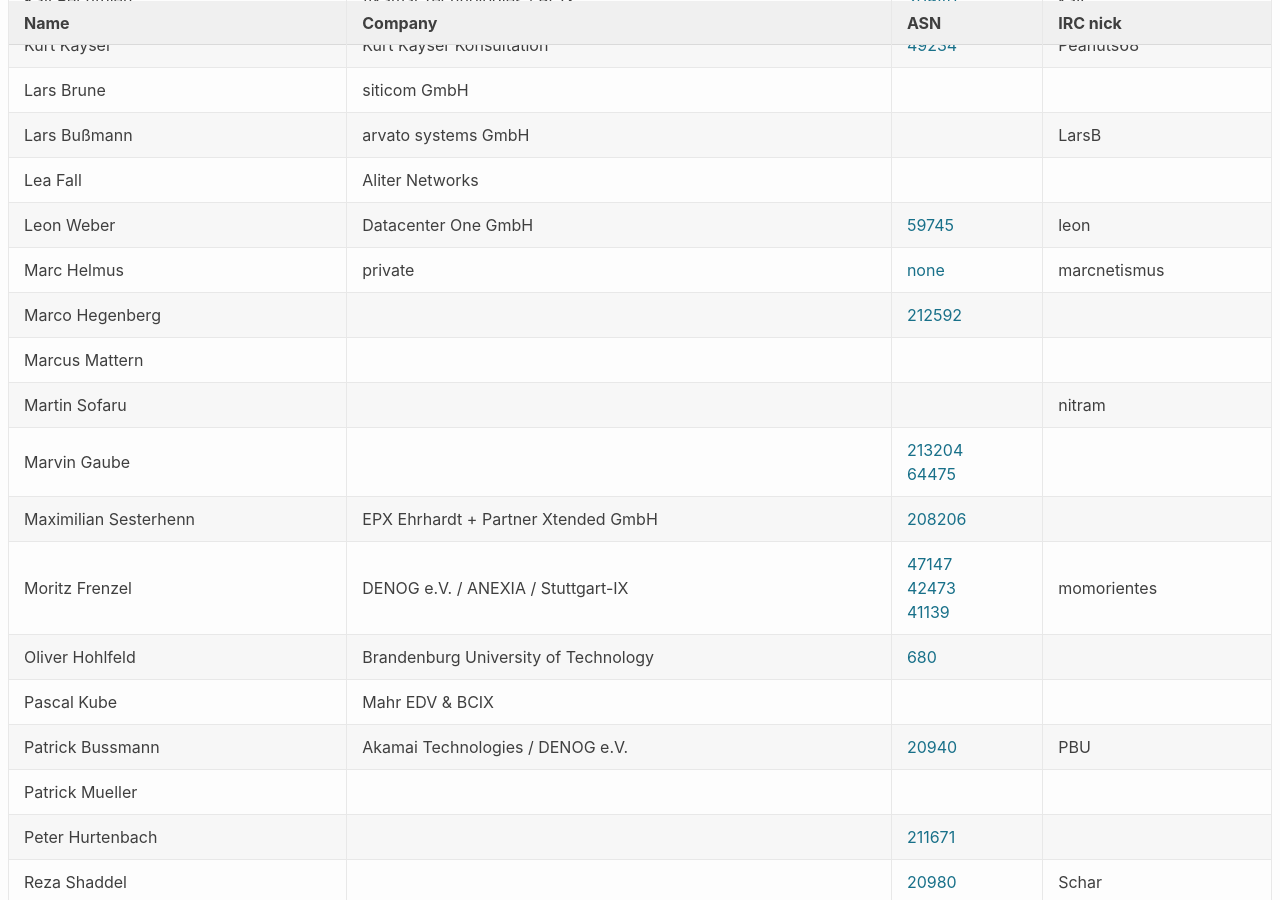
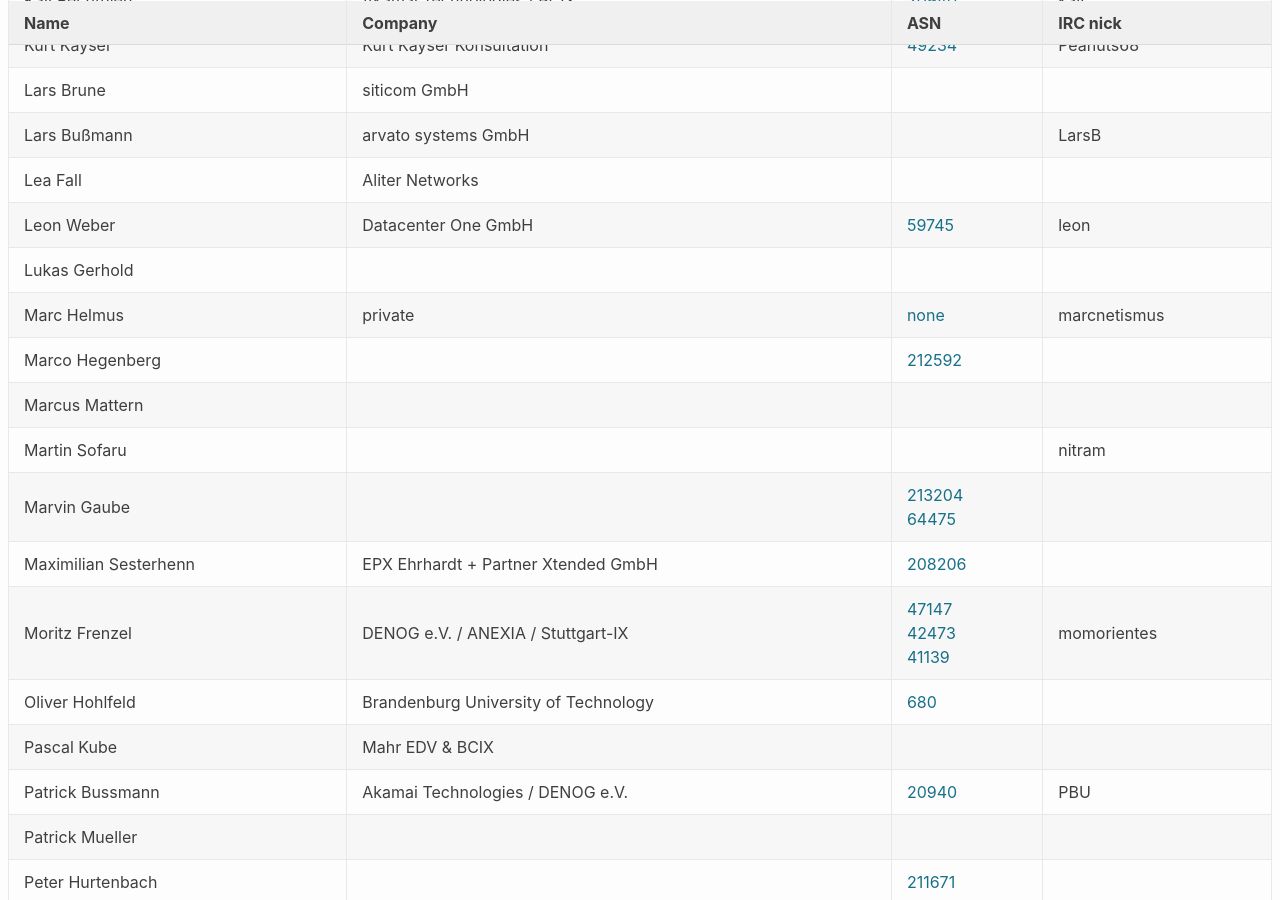
Before and after one commit to denog/pretix-attendeelist, a Jekyll site: the page built from meetup_2021_02/index.markdown, in a window 1280 px wide and 900 px high, scrolled down 1906 px. Built offline with Jekyll 4.4.1, drawn with Linux system fonts in a browser that asks for light colours.

Commit message:
Latest data: Wed Apr 14 15:54:09 UTC 2021

```diff
--- a/_data/attendees_meetup_2021-02.json
+++ b/_data/attendees_meetup_2021-02.json
@@ -264,6 +264,12 @@
     "asn": "59745"
   },
   {
+    "name": "Lukas Gerhold",
+    "company": null,
+    "irc": null,
+    "asn": null
+  },
+  {
     "name": "Marc Helmus",
     "company": "private",
     "irc": "marcnetismus",
```
